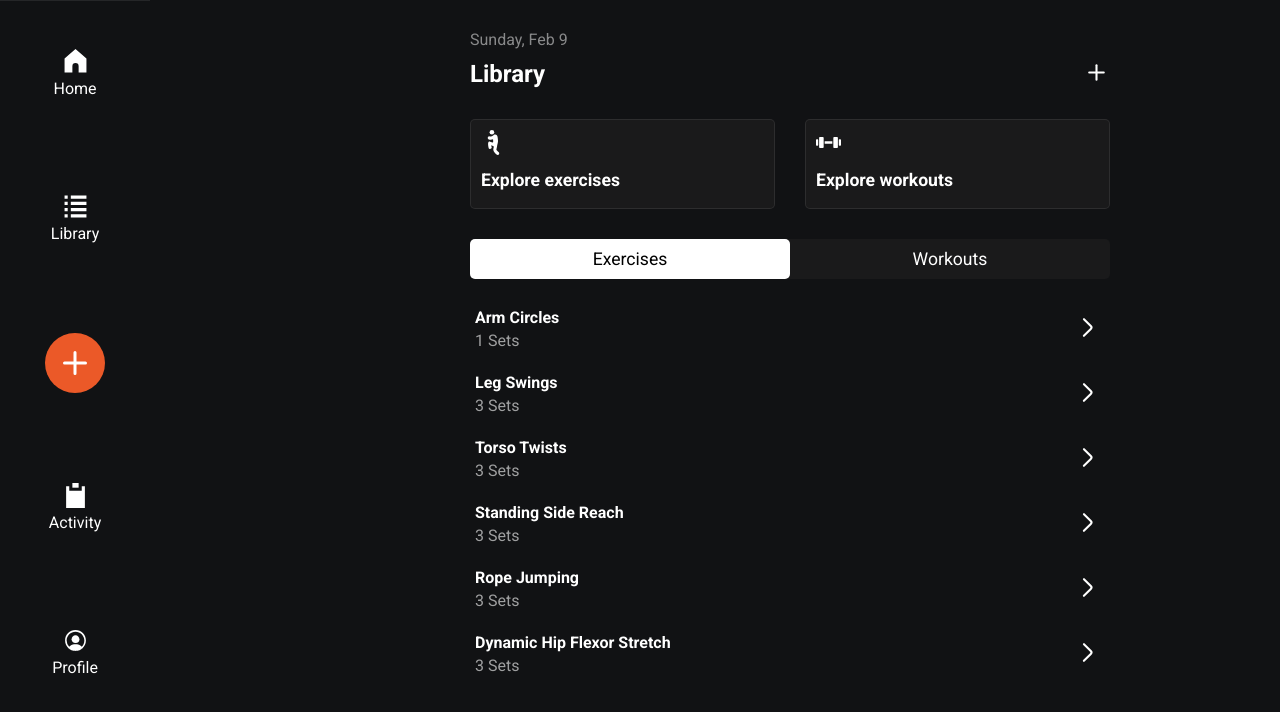
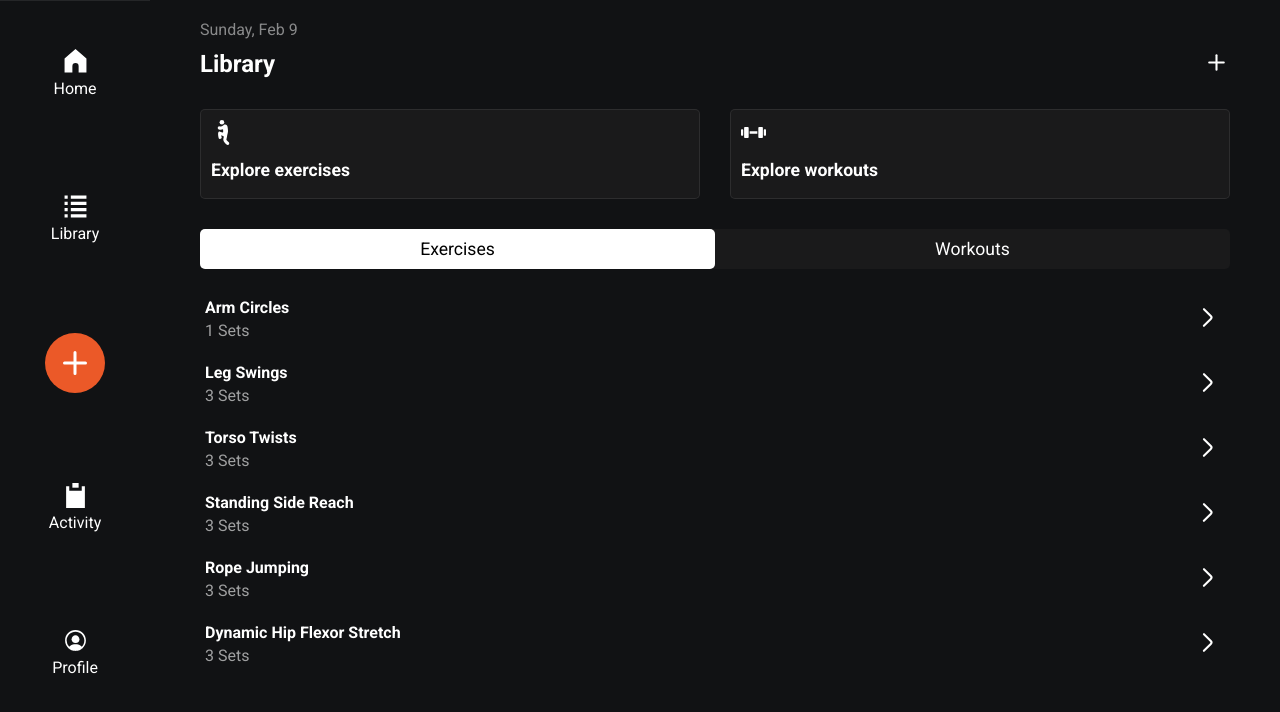
Before and after one commit to Stefan0712/fitness-app, a React (Create React App) app: page /library in a window 1280 px wide. Shown: the top 712 px of the page. Built offline with nearby package versions, Linux system fonts and the light colour scheme.

Commit message:
Added media query to library to take all the availabe width on larget screens

```diff
--- a/src/components/pages/Library/library.css
+++ b/src/components/pages/Library/library.css
@@ -5,9 +5,11 @@
     align-items: center;
     gap: 25px;
 }
-@media (min-width: 767px) {
+@media (min-width: 800px) {
     .library{
-        padding: 30px 25% !important;
+        grid-column: 2 / 4;
+        padding: 20px 50px;
+        width: 100%;
     }
 
 }
```
